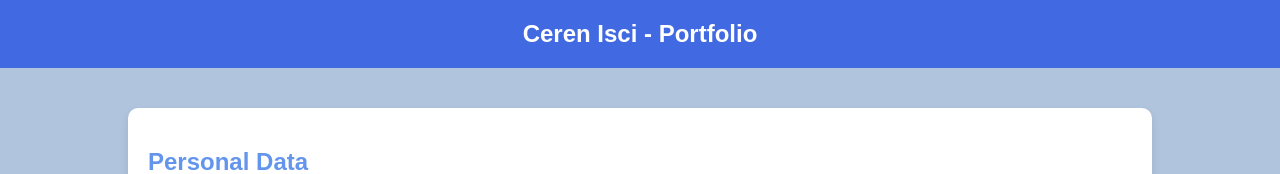
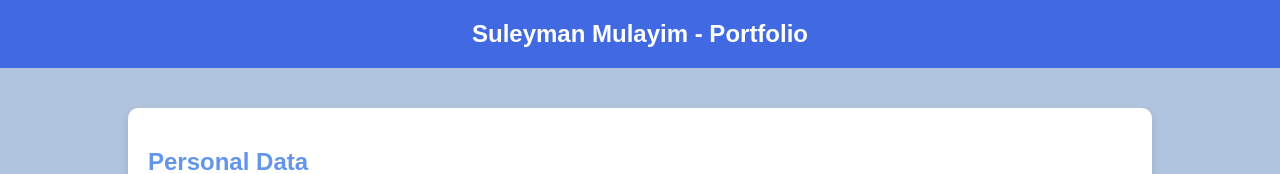
Before and after one commit to suleymanm87/portfolio, a plain HTML site: page index.html in a window 1280 px wide. Shown: the top 174 px of the page. Drawn offline with Linux system fonts and the light colour scheme.

Commit message:
Update index.html

```diff
--- a/index.html
+++ b/index.html
@@ -3,7 +3,7 @@
 <head>
     <meta charset="UTF-8">
     <meta name="viewport" content="width=device-width, initial-scale=1.0">
-    <title>Ceren Isci - Portfolio</title>
+    <title> Suleyman Mulayim- Portfolio</title>
     <style>
         body {
             font-family: Arial, sans-serif;
@@ -54,7 +54,7 @@
     </style>
 </head>
 <body>
-    <header>Ceren Isci - Portfolio</header>
+    <header>Suleyman Mulayim - Portfolio</header>
 
     <div class="container">
         <div class="section">
```
